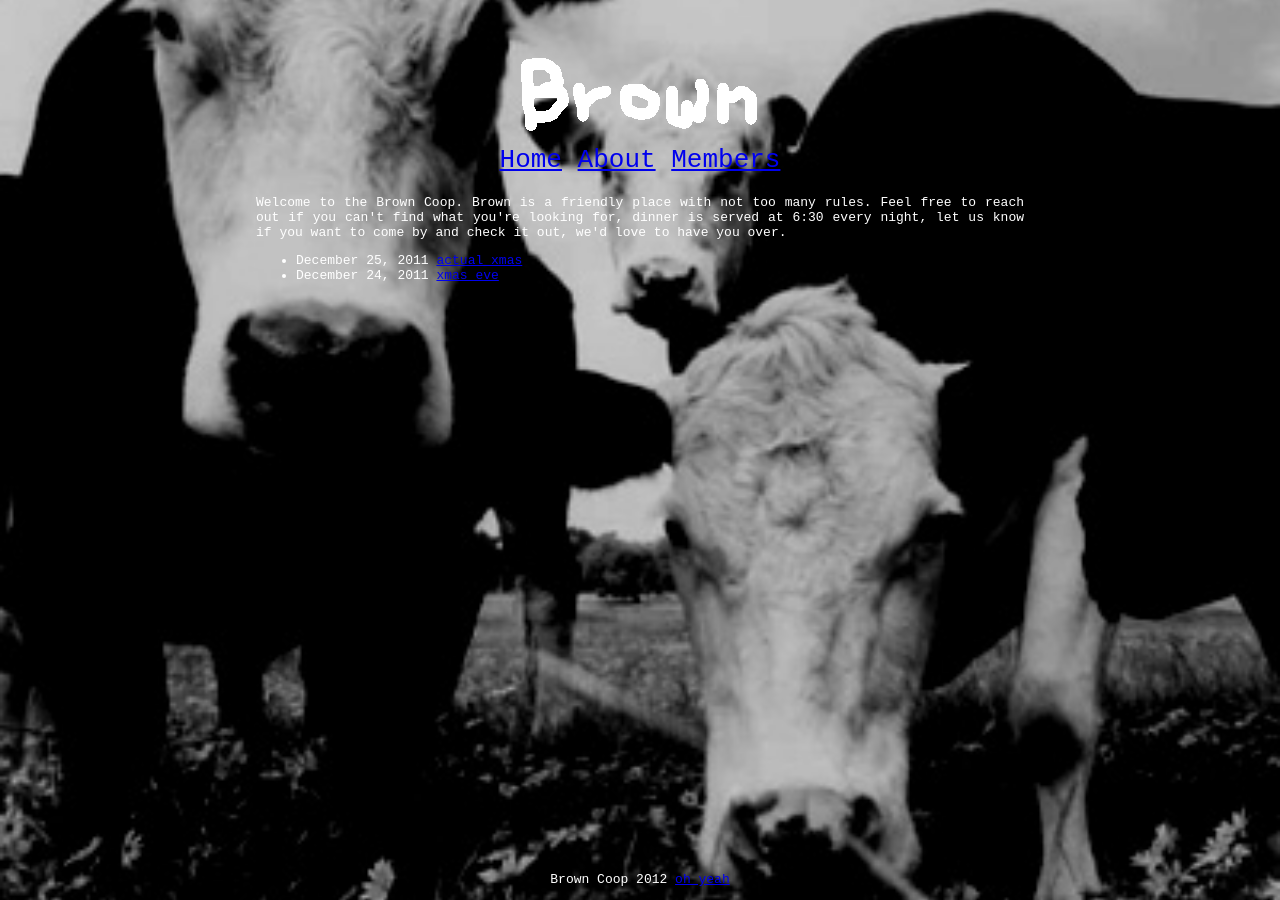
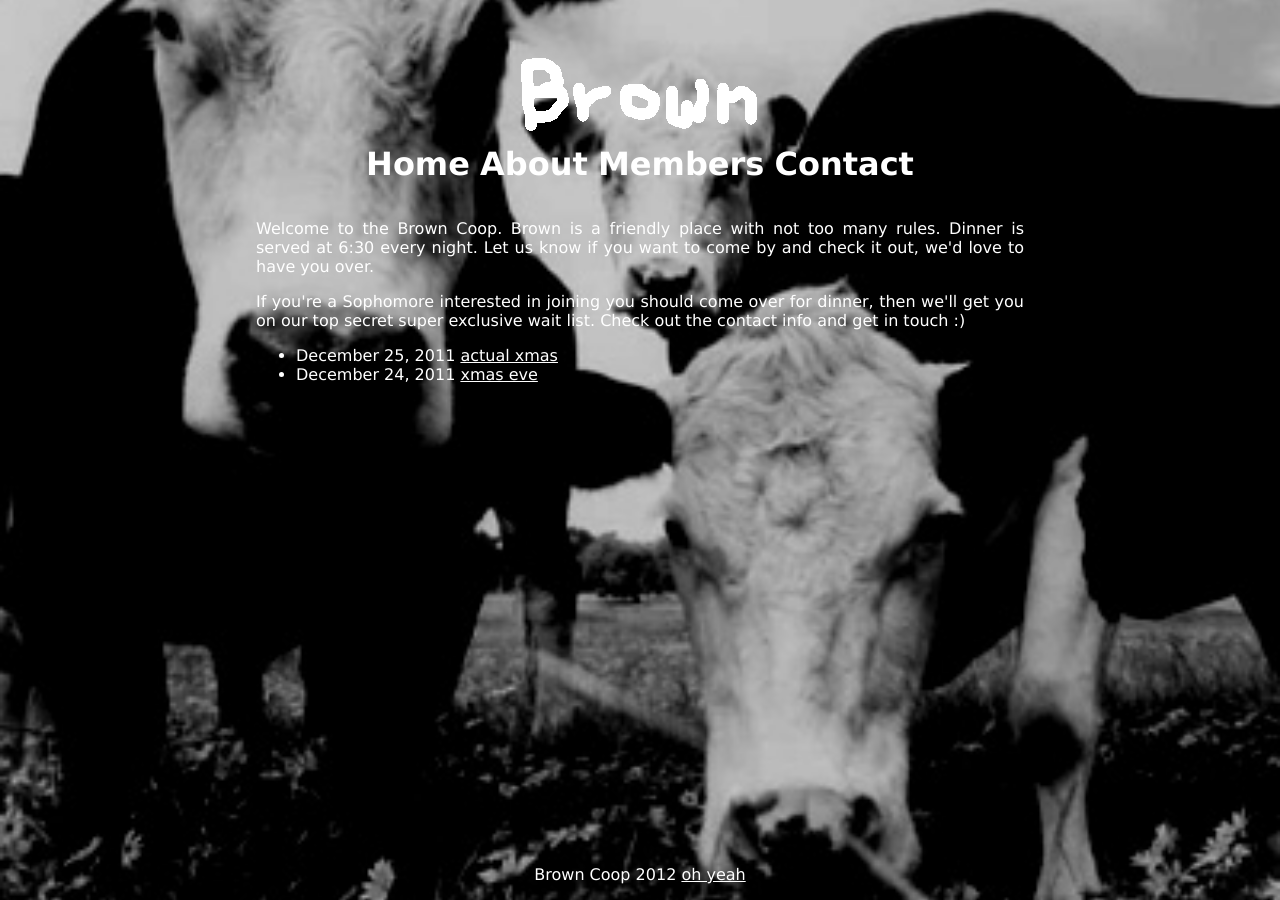
Before and after one commit to d136o/Brown-Coop-Online, a Jekyll site: the page built from index.html, in a window 1280 px wide. Built offline with Jekyll 4.4.1, drawn with Linux system fonts in a browser that asks for light colours; Markdown is read by kramdown in place of the engine named in the settings.

Commit message:
Added contact section, edited menu choices, and edited stylesheets.

```diff
--- a/_layouts/layout.html
+++ b/_layouts/layout.html
@@ -58,6 +58,12 @@
       <span class='menu_item_inactive'><a href='/members.html'>Members</a></span>
       {% endif %}
 
+      {% if page.title == 'Contact' %}
+      <span class='menu_item_active'><a href='/contact.html'>Contact</a></span>
+      {% else  %}
+      <span class='menu_item_inactive'><a href='/contact.html'>Contact</a></span>
+      {% endif %}
+
       </div>
       </nav>
 
--- /dev/null
+++ b/contact.textile
@@ -0,0 +1,6 @@
+---
+layout: layout
+title: Contact
+---
+
+Want to come over for dinner? Have comments, questions or suggestions? Email us at 'info' [ampersand] 'browncoop' [dot] 'org' .
--- a/index.html
+++ b/index.html
@@ -3,8 +3,14 @@
 title: The Brown Coop :)
 ---
 
+<p>
+Welcome to the Brown Coop. Brown is a friendly place with not too many rules. Dinner is served at 6:30 every night. Let us know if you want to come by and check it out, we'd love to have you over.
+</p>
 
-Welcome to the Brown Coop. Brown is a friendly place with not too many rules. Feel free to reach out if you can't find what you're looking for, dinner is served at 6:30 every night, let us know if you want to come by and check it out, we'd love to have you over.
+<p>
+If you're a Sophomore interested in joining you should come over for dinner, then we'll get you on our top secret super exclusive wait list. Check out the contact info and get in touch :)
+</p>
+
 
   <div class="related">
     <ul>
--- a/stylesheets/brown_style.css
+++ b/stylesheets/brown_style.css
@@ -9,13 +9,15 @@
 
 
 body {
-    font: 1em monospace;
+    font: 1em verdana;
     color: white;
     width: 60%;
     height: 100%;
     text-align: justify;
     margin: auto;
 }
+
+
 
 div#container {
     position: relative; /* needed for footer positioning*/
@@ -33,12 +35,20 @@
     padding-bottom: 20px;
 }
 
-.menu_item_active {
+.menu_item_inactive a {
+    font-weight: bold;
     color: white;
+    text-decoration: none;
+
 }
 
-.menu_item_inactive {
-    color: blue;
+.menu_item_active a {
+    font-weight: bold;
+    color: #F0F0F0;
+}
+
+a {
+    color: white;
 }
 
 .content {
```
